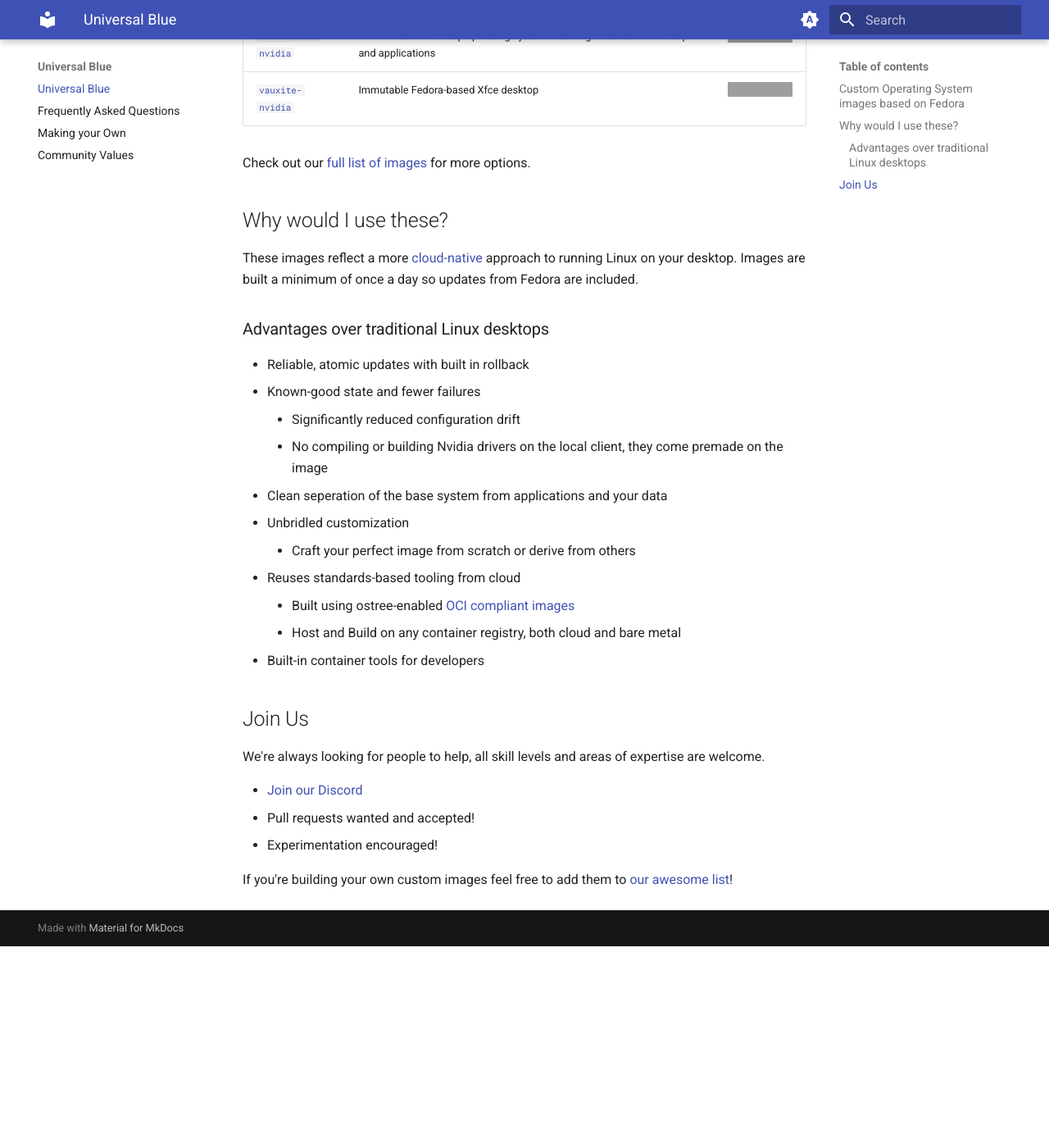
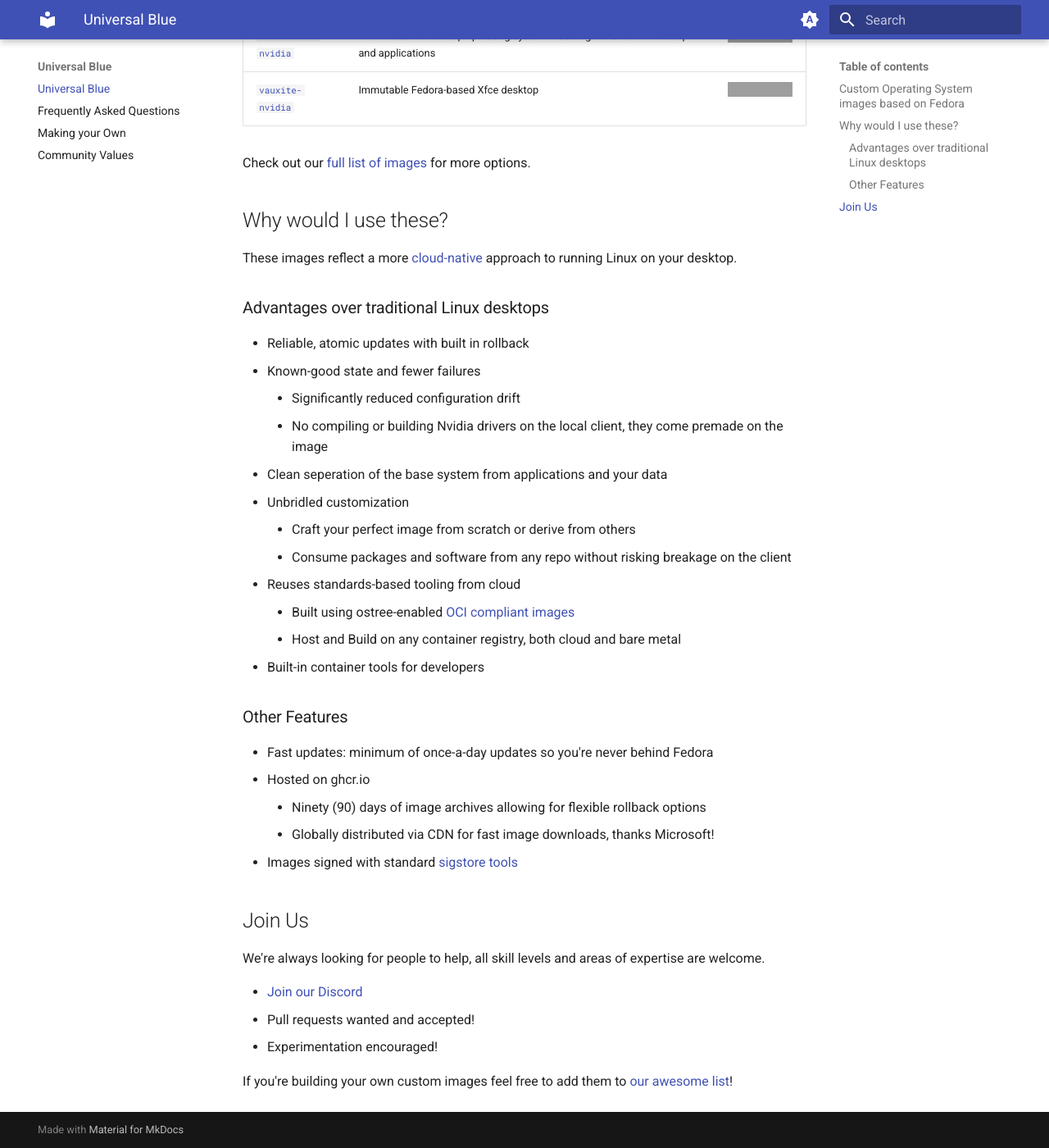
Before and after one commit to ublue-os/website, an MkDocs documentation site: the page built from docs/index.md, in a window 1280 px wide and 1400 px high, scrolled down 1074 px. Shown: the whole window at 82% size. Built offline with MkDocs 1.6.1 and Material for MkDocs 9.7.7, drawn with Linux system fonts in a browser that asks for light colours; before the commit the page ends 2228 px from its top, so only the background shows below that; grey boxes are pictures that could not be loaded.

Commit message:
feat: add more features and advantages

```diff
--- a/docs/index.md
+++ b/docs/index.md
@@ -34,7 +34,7 @@ Check out our [full list of images](https://github.com/orgs/ublue-os/packages) f
 
 ## Why would I use these?
 
-These images reflect a more [cloud-native](https://www.youtube.com/watch?v=vZ1LRe_foJY) approach to running Linux on your desktop. Images are built a minimum of once a day so updates from Fedora are included.
+These images reflect a more [cloud-native](https://www.youtube.com/watch?v=vZ1LRe_foJY) approach to running Linux on your desktop.
 
 ### Advantages over traditional Linux desktops
 
@@ -45,10 +45,19 @@ These images reflect a more [cloud-native](https://www.youtube.com/watch?v=vZ1LR
 - Clean seperation of the base system from applications and your data
 - Unbridled customization
     - Craft your perfect image from scratch or derive from others
+    - Consume packages and software from any repo without risking breakage on the client
 - Reuses standards-based tooling from cloud
     - Built using ostree-enabled [OCI compliant images](https://opencontainers.org/)
     - Host and Build on any container registry, both cloud and bare metal
 - Built-in container tools for developers
+
+### Other Features
+
+- Fast updates: minimum of once-a-day updates so you're never behind Fedora
+- Hosted on ghcr.io
+    - Ninety (90) days of image archives allowing for flexible rollback options
+    - Globally distributed via CDN for fast image downloads, thanks Microsoft!
+- Images signed with standard [sigstore tools](https://www.sigstore.dev/)
 
 ## Join Us
 
```
